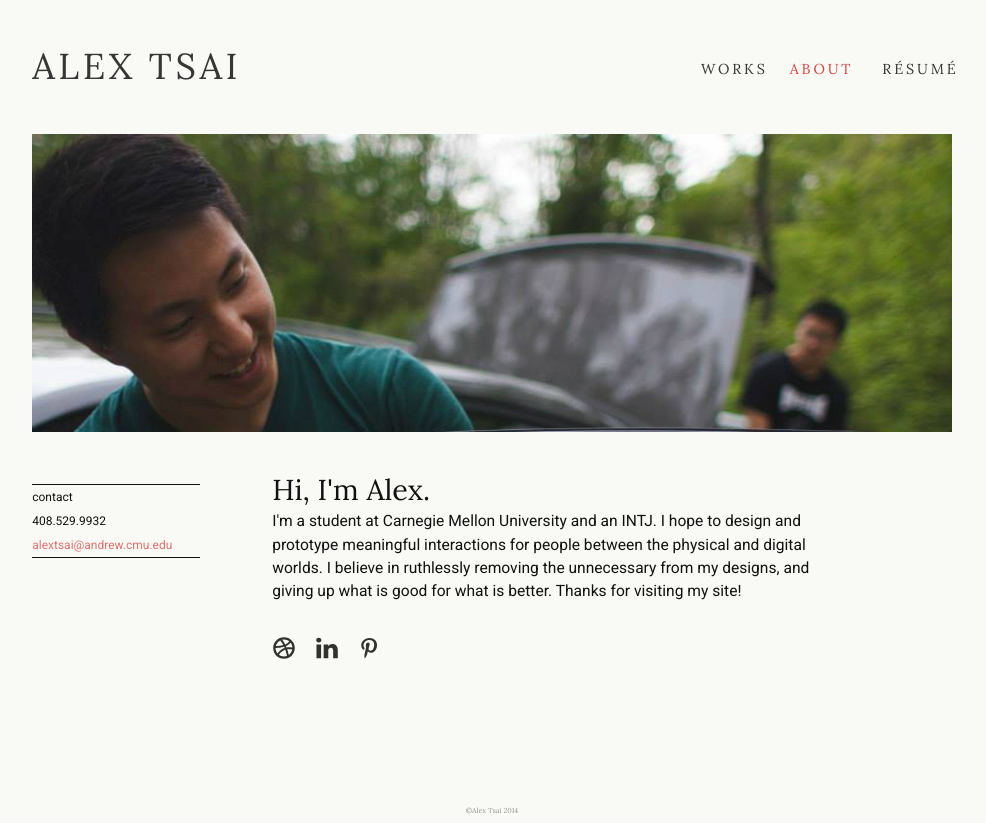
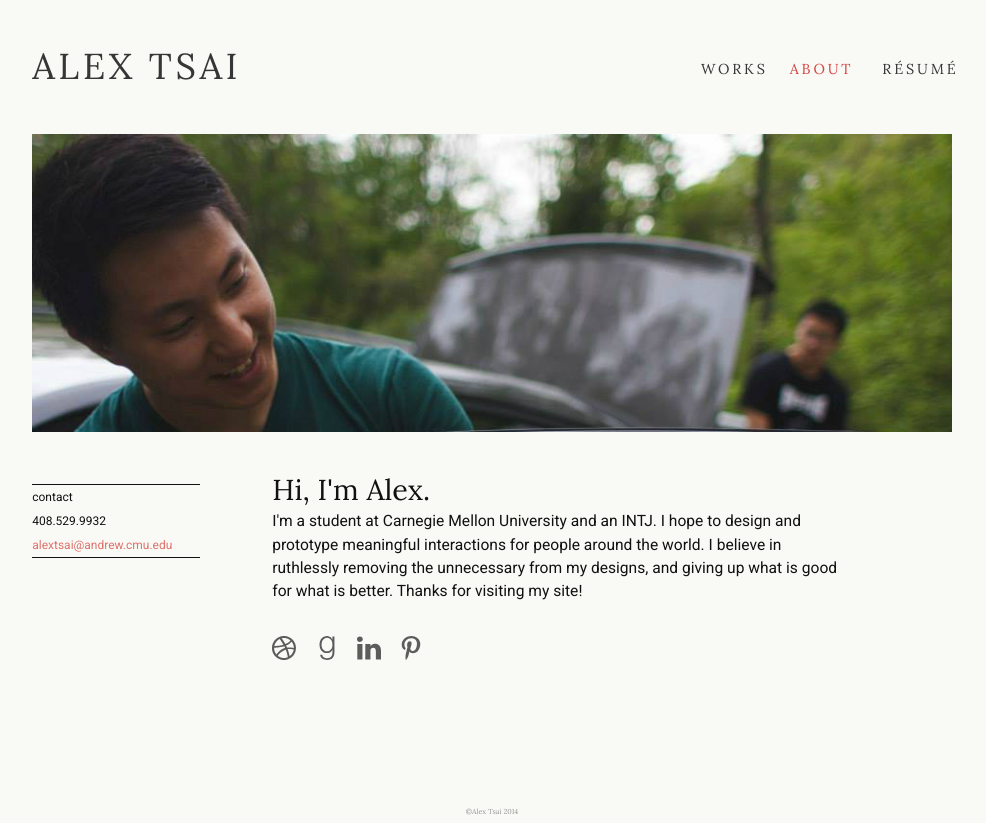
Before and after one commit to alex-tsai/alex-tsai.github.io, a plain HTML site: page about.html in a window 1280 px wide. Shown: the whole page, without its empty margins (148-1134 px from the left). Drawn offline with Linux system fonts and the light colour scheme.

Commit message:
description improvements

```diff
--- a/about.html
+++ b/about.html
@@ -75,21 +75,19 @@
       </div>
       <div class="description">
       <h1>Hi, I'm Alex.</h1>
-      <p>I'm a student at Carnegie Mellon University and an INTJ. I hope to design and prototype meaningful interactions for people between the physical and digital worlds. I believe in ruthlessly removing the unnecessary from my designs, and giving up what is good for what is better. Thanks for visiting my site!</p>
+      <p>I'm a student at Carnegie Mellon University and an INTJ. I hope to design and prototype meaningful interactions for people around the world. I believe in ruthlessly removing the unnecessary from my designs, and giving up what is good for what is better. Thanks for visiting my site!</p>
       <br>
       <ul>
-        <li><a href="https://www.behance.net/al3xtsai" style="display:none";target="_blank"><img src="images/icons/behance.svg" alt="Behance"></a></li>
-        <li><a href="https://dribbble.com/alex-tsai" target="_blank"><img src="images/icons/dribbble.svg" alt="Dribbble"></a></li>
-        <li style="display:none";><a href="https://github.com/alex-tsai" target="_blank"><img src="images/icons/github_alt.svg" alt="Github"></a></li>
-        <li><a href="https://www.linkedin.com/in/alextsai1/" target="_blank"><img src="images/icons/linkedin.svg" alt="Linkedin"></a></li>
-        <li><a href="http://www.pinterest.com/al3xtsai/" target="_blank"><img src="images/icons/pinterest.svg" alt="Pinterest"></a></li>
+        <li><a href="https://dribbble.com/alex-tsai" target="_blank"><img src="images/icons/icon_dribbble.svg" alt="Dribbble"></a></li>
+        <li><a href="https://www.goodreads.com/alextsai" target="_blank"><img src="images/icons/icon_goodreads.svg" alt="Goodreads"></a></li>
+        <li><a href="https://www.linkedin.com/in/alextsai1/" target="_blank"><img src="images/icons/icon_linkedin.svg" alt="Linkedin"></a></li>
+        <li><a href="http://www.pinterest.com/al3xtsai/" target="_blank"><img src="images/icons/icon_pinterest.svg" alt="Pinterest"></a></li>
       </ul></div>
 
     </div><!-- about -->
+  </div><!-- container -->
     <div class="footer">&#169;Alex Tsai 2014
     </div>
-  </div><!-- container -->
-
 
 <!-- End Document
 ================================================== -->
--- a/stylesheets/layout.css
+++ b/stylesheets/layout.css
@@ -5,6 +5,7 @@ body{
 .container{
 	margin-left:auto;
 	margin-right:auto;
+	min-height:90vh;
 }
 .header{
 	margin-top:2em;
@@ -36,10 +37,10 @@ body{
 	display:inline-block;
 }
 .footer{
+	margin-top:5vh;
 	width:100%;
 	font-size:0.3em;
 	color:#959595;
-	margin-top:10%;
 	text-align:center;
 }
 /* #Page Styles Index
@@ -106,6 +107,7 @@ body{
 .description ul li img{
 	width:1em;
 	height:auto;
+	fill:black;
 	margin-right:0.5em;
 	opacity:0.8;
 }
@@ -142,6 +144,9 @@ body{
 .projectpage img{
 	margin-bottom:1em;
 }
+.projectdescription p{
+	margin-bottom:1em;
+}
 
 #current{
 	opacity:1;
@@ -149,6 +154,7 @@ body{
 	-moz-filter: grayscale(0%);
 	filter: grayscale(0%);
 }
+
 
 /* #Media Queries
 ================================================== */
```
Also changed, not shown: akpsi.html (+3 -3 lines), general.html (+1 -2 lines), ijm.html (+2 -3 lines), index.html (+1 -2 lines), lulu.html (+4 -3 lines), pop.html (+3 -3 lines), project.html (+2 -3 lines), where2.html (+3 -3 lines), images/icons/behance.svg (deleted), images/icons/dribbble.svg (deleted), images/icons/github_alt.svg (deleted), images/icons/icon_behance-sign.svg (added), images/icons/icon_dribbble.svg (added), images/icons/icon_goodreads.svg (added), 4 more files.
